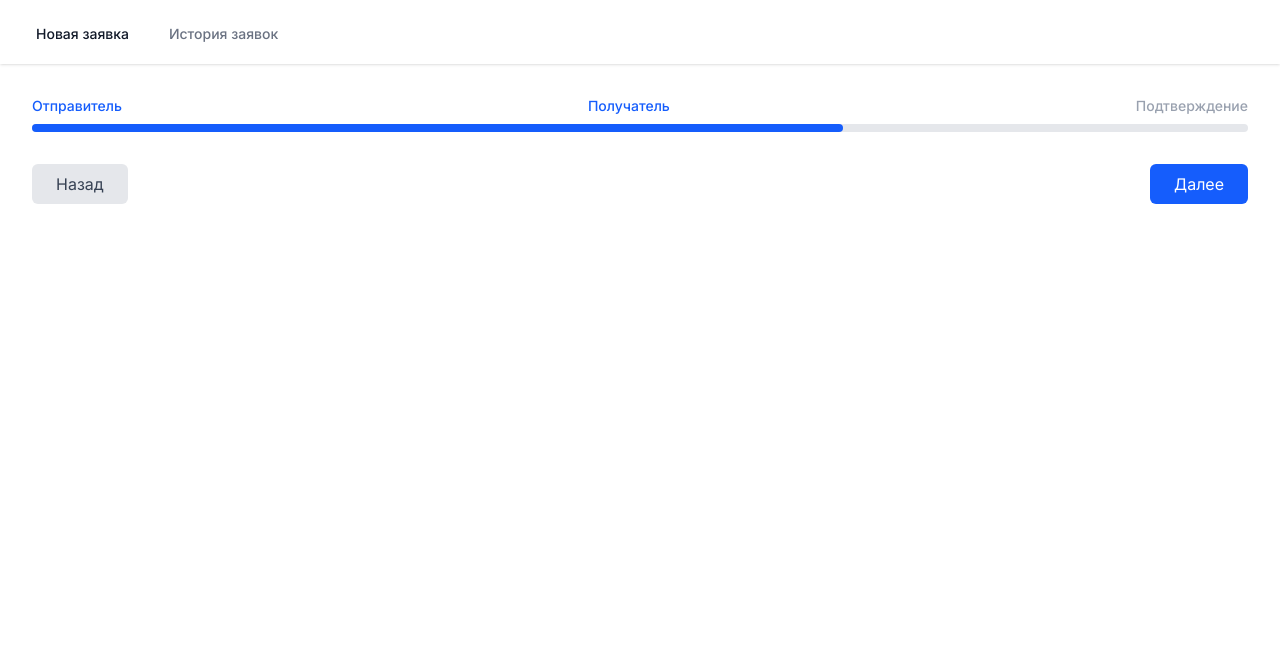
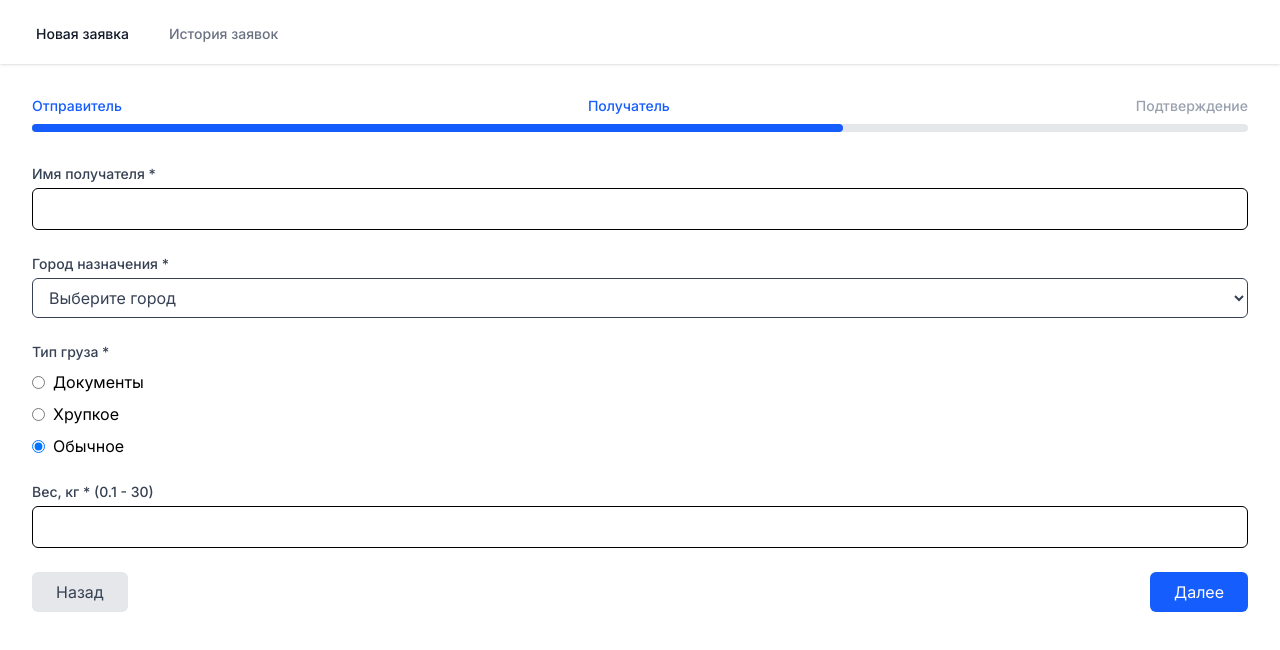
Before and after one commit to stepGT/this_next_delivery, a Next.js app: page / in a window 1280 px wide. Both pictures are taken after typing "Sample", "5551234" into the empty fields and a click on the button "Далее". Shown: the top 650 px of the page. Built offline with nearby package versions, Linux system fonts and the light colour scheme.

Commit message:
Added fields to Step2 component

```diff
--- a/app/components/Step2.tsx
+++ b/app/components/Step2.tsx
@@ -1,14 +1,106 @@
 import React from 'react';
-import { Step2Props } from '../types';
+import { CargoType, Step2Props } from '../types';
+import { CITIES } from '../utils/cities';
 
-const Step2: React.FC<Step2Props> = ({ onNext, onBack }) => {
+const Step2: React.FC<Step2Props> = ({ formData, updateFormData, onNext, onBack }) => {
   const handleSubmit = (e: React.SubmitEvent) => {
     e.preventDefault();
     onNext();
   };
 
+  const handleWeightChange = (e: React.ChangeEvent<HTMLInputElement>) => {
+    const value = e.target.value;
+
+    if (value === '') {
+      updateFormData({ weight: '' });
+    } else {
+      const numValue = Number(value);
+      if (!isNaN(numValue)) {
+        updateFormData({ weight: numValue });
+      }
+    }
+  };
+
+  const cargoTypes: { value: CargoType; label: string }[] = [
+    { value: 'documents', label: 'Документы' },
+    { value: 'fragile', label: 'Хрупкое' },
+    { value: 'regular', label: 'Обычное' },
+  ];
+
   return (
-    <form onSubmit={handleSubmit}>
+    <form onSubmit={handleSubmit} className="space-y-6">
+      <div>
+        <label htmlFor="receiverName" className="block text-sm font-medium text-gray-700 mb-1">
+          Имя получателя *
+        </label>
+        <input
+          type="text"
+          id="receiverName"
+          value={formData.receiverName}
+          onChange={(e) => {
+            updateFormData({ receiverName: e.target.value });
+          }}
+          className={`w-full px-3 py-2 border rounded-md focus:outline-none focus:ring-2 focus:ring-blue-500`}
+        />
+      </div>
+
+      <div>
+        <label htmlFor="receiverCity" className="block text-sm font-medium text-gray-700 mb-1">
+          Город назначения *
+        </label>
+        <select
+          id="receiverCity"
+          value={formData.receiverCity}
+          onChange={(e) => {
+            updateFormData({ receiverCity: e.target.value });
+          }}
+          className={`text-gray-700 w-full px-3 py-2 border rounded-md focus:outline-none focus:ring-2 focus:ring-blue-500`}>
+          <option value="">Выберите город</option>
+          {CITIES.map((city) => (
+            <option key={city} value={city}>
+              {city}
+            </option>
+          ))}
+        </select>
+      </div>
+
+      <div>
+        <label className="block text-sm font-medium text-gray-700 mb-2">Тип груза *</label>
+        <div className="space-y-2">
+          {cargoTypes.map((type) => (
+            <label key={type.value} className="flex items-center">
+              <input
+                type="radio"
+                name="cargoType"
+                value={type.value}
+                checked={formData.cargoType === type.value}
+                onChange={(e) => {
+                  updateFormData({ cargoType: e.target.value as CargoType });
+                }}
+                className="mr-2"
+              />
+              {type.label}
+            </label>
+          ))}
+        </div>
+      </div>
+
+      <div>
+        <label htmlFor="weight" className="block text-sm font-medium text-gray-700 mb-1">
+          Вес, кг * (0.1 - 30)
+        </label>
+        <input
+          type="number"
+          id="weight"
+          value={formData.weight === '' ? '' : formData.weight}
+          onChange={handleWeightChange}
+          step="0.1"
+          min="0.1"
+          max="30"
+          className={`w-full px-3 py-2 border rounded-md focus:outline-none focus:ring-2 focus:ring-blue-500`}
+        />
+      </div>
+
       <div className="flex justify-between">
         <button
           type="button"
--- a/app/page.tsx
+++ b/app/page.tsx
@@ -12,6 +12,10 @@ const initialFormData: OrderFormData = {
   senderName: '',
   senderPhone: '',
   senderCity: '',
+  receiverName: '',
+  receiverCity: '',
+  cargoType: 'regular',
+  weight: '',
 };
 
 export default function Home() {
@@ -54,7 +58,14 @@ export default function Home() {
       {currentStep === 1 && (
         <Step1 formData={formData} updateFormData={updateFormData} onNext={handleNext} />
       )}
-      {currentStep === 2 && <Step2 onNext={handleNext} onBack={handleBack} />}
+      {currentStep === 2 && (
+        <Step2
+          formData={formData}
+          updateFormData={updateFormData}
+          onNext={handleNext}
+          onBack={handleBack}
+        />
+      )}
       {currentStep === 3 && <Step3 onSubmit={handleSubmit} onBack={handleBack} />}
     </div>
   );
--- a/app/types/index.ts
+++ b/app/types/index.ts
@@ -11,6 +11,8 @@ export interface Step1Props {
 
 export interface Step2Props {
   onNext: () => void;
+  formData: OrderFormData;
+  updateFormData: (data: Partial<OrderFormData>) => void;
   onBack: () => void;
 }
 
@@ -23,6 +25,10 @@ export interface OrderFormData {
   senderName: string;
   senderPhone: string;
   senderCity: string;
+  receiverName: string;
+  receiverCity: string;
+  cargoType: CargoType;
+  weight: number | '';
 }
 
 export type CargoType = 'documents' | 'fragile' | 'regular';
```
